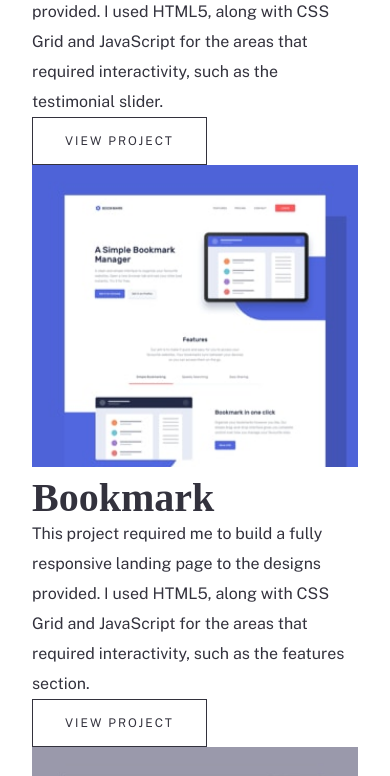
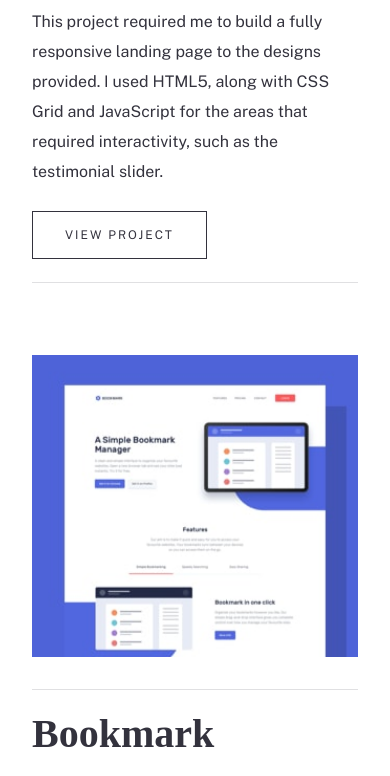
Before and after one commit to marcinkisiel/frontend-mentor-minimalist-portfolio, a website: page portfolio.html in a window 390 px wide. Shown: the part 521-1297 px from the top of the page. Drawn offline with nearby package versions, Linux system fonts and the light colour scheme; a web font is replaced by a local one.

Commit message:
Style portfolio page for mobile view

```diff
--- a/portfolio.html
+++ b/portfolio.html
@@ -34,7 +34,7 @@
 					<img src="./images/portfolio/mobile/image-portfolio-manage.jpg" alt="Manage" class="project__image" />
 				</picture>
 			</div>
-			<div class="project__column">
+			<div class="project__column project__text">
 				<h2 class="project__title">Manage</h2>
 				<p class="project__paragraph">
 					This project required me to build a fully responsive landing page to the designs provided. I used HTML5, along with CSS Grid and
@@ -52,7 +52,7 @@
 					<img src="./images/portfolio/mobile/image-portfolio-bookmark.jpg" alt="Manage" class="project__image" />
 				</picture>
 			</div>
-			<div class="project__column">
+			<div class="project__column project__text">
 				<h2 class="project__title">Bookmark</h2>
 				<p class="project__paragraph">
 					This project required me to build a fully responsive landing page to the designs provided. I used HTML5, along with CSS Grid and
@@ -70,7 +70,7 @@
 					<img src="./images/portfolio/mobile/image-portfolio-insure.jpg" alt="Manage" class="project__image" />
 				</picture>
 			</div>
-			<div class="project__column">
+			<div class="project__column project__text">
 				<h2 class="project__title">Insure</h2>
 				<p class="project__paragraph">
 					This was a small project which mostly consisted of HTML and CSS. I built a fully-responsive landing page. The only JavaScript this
@@ -88,7 +88,7 @@
 					<img src="./images/portfolio/mobile/image-portfolio-fylo.jpg" alt="Manage" class="project__image" />
 				</picture>
 			</div>
-			<div class="project__column">
+			<div class="project__column project__text">
 				<h2 class="project__title">Fylo</h2>
 				<p class="project__paragraph">
 					This project was built in pure HTML and CSS. I had mobile and desktop designs to work to and built it so that it was
--- a/scss/layout/_cta.scss
+++ b/scss/layout/_cta.scss
@@ -1,5 +1,5 @@
 .cta {
-	margin-top: 115px;
+	margin-top: 80px;
 	margin-bottom: 80px;
 	text-align: center;
 
--- /dev/null
+++ b/scss/layout/_project.scss
@@ -0,0 +1,50 @@
+.project {
+	&__image {
+		display: block;
+		margin-bottom: 32px;
+		line-height: 0;
+	}
+
+	&__paragraph {
+		margin-bottom: 24px;
+	}
+
+	&__text {
+		position: relative;
+		margin-bottom: 72px;
+		padding-top: 24px;
+		padding-bottom: 24px;
+
+		@media (min-width: $md) {
+			padding-top: 50px;
+		}
+
+		@media (min-width: $xl) {
+			padding-right: 92px;
+		}
+
+		&::before,
+		&::after {
+			content: '';
+			position: absolute;
+			width: 100%;
+			height: 1px;
+			background-color: $primary-dark;
+			opacity: 0.15;
+		}
+
+		&::before {
+			top: 0;
+			left: 0;
+		}
+
+		&::after {
+			bottom: 0;
+			left: 0;
+		}
+	}
+
+	&__title {
+		margin-bottom: 24px;
+	}
+}
--- a/scss/main.scss
+++ b/scss/main.scss
@@ -9,7 +9,7 @@
 @import 'base/base', 'base/fonts', 'base/typography', 'base/helpers';
 
 // 4. Layout-related sections
-@import 'layout/about-me', 'layout/cta', 'layout/header', 'layout/hero', 'layout/footer';
+@import 'layout/about-me', 'layout/cta', 'layout/header', 'layout/hero', 'layout/footer', 'layout/project';
 
 // 5. Components
 @import 'components/button', 'components/menu', 'components/menu-social';
```
Also changed, not shown: css/main.css.
